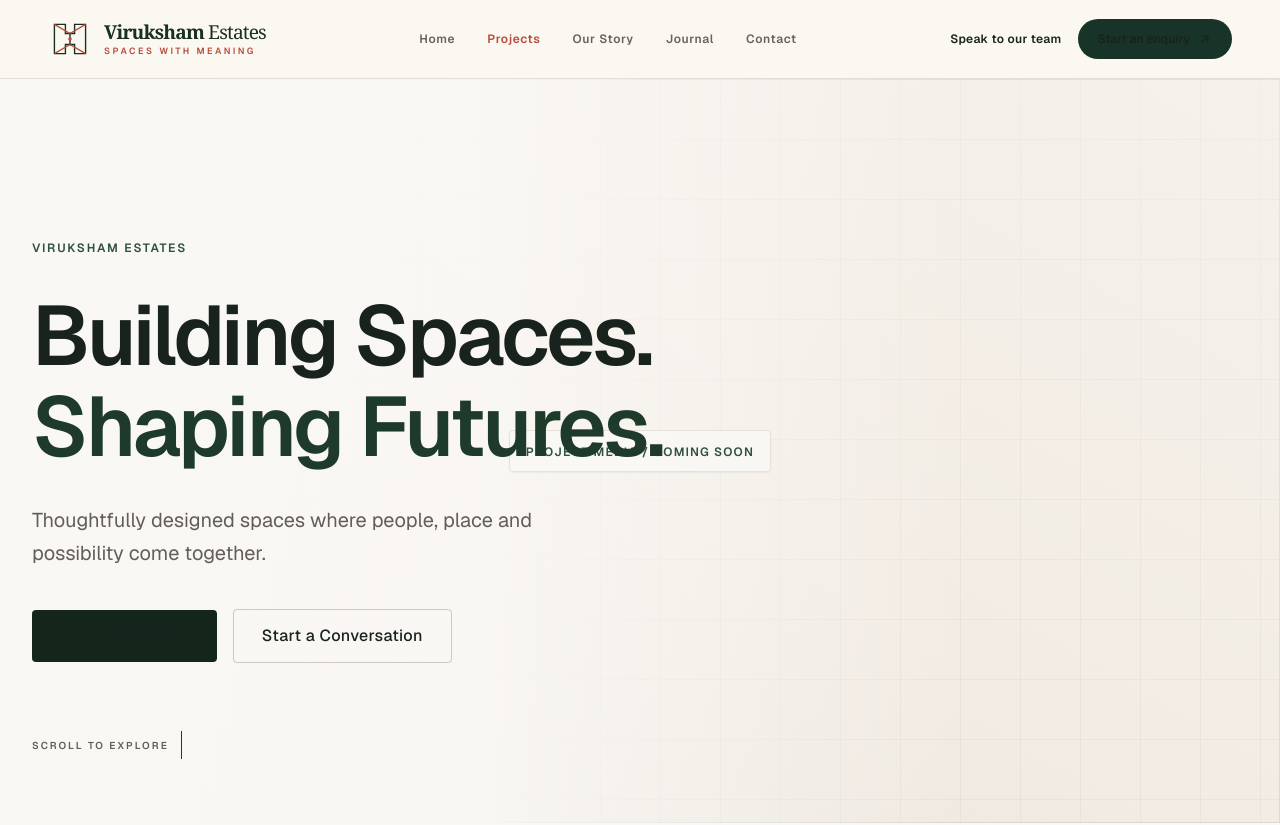
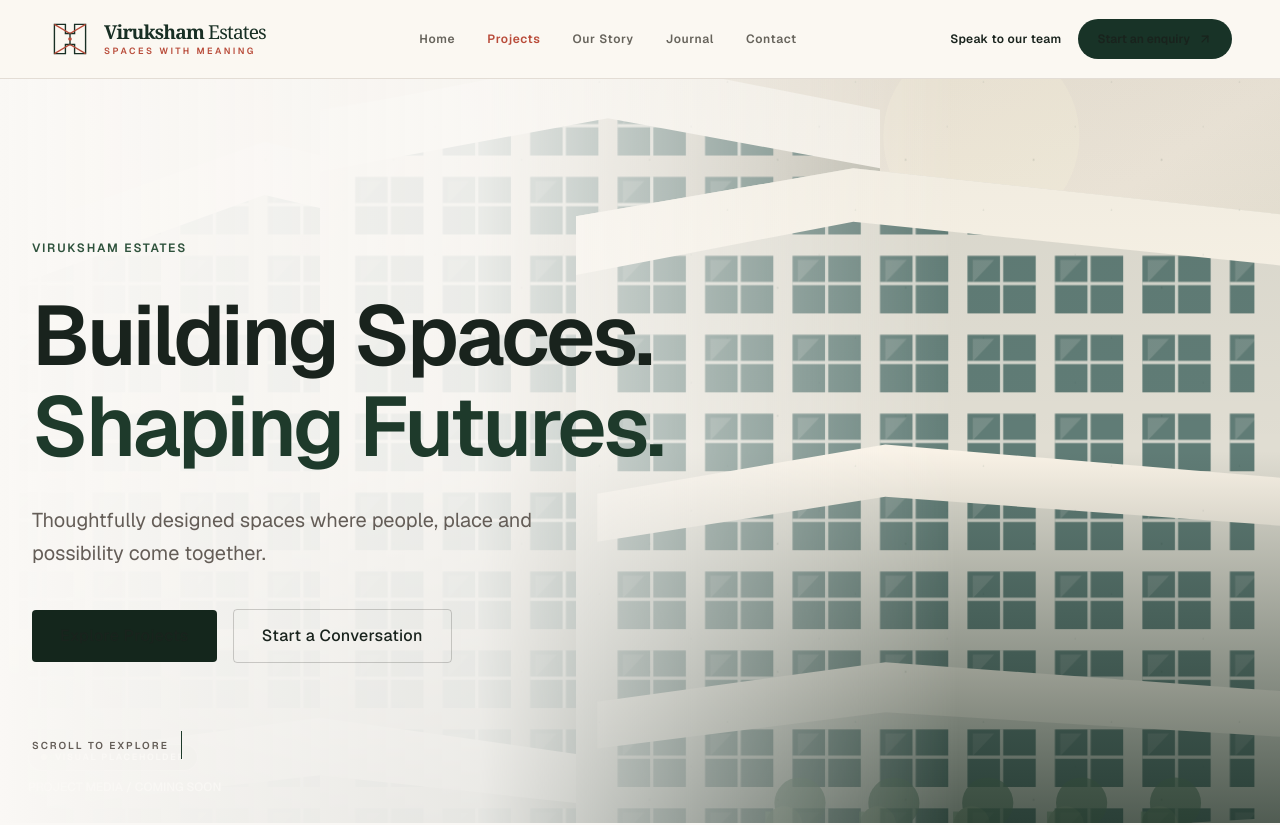
Before and after one commit to Sanjayram3269/viruksham-estates, a Next.js app: page / in a window 1280 px wide. Shown: the top 825 px of the page. Built offline with nearby package versions, Linux system fonts and the light colour scheme.

Commit message:
feat: add architectural media placeholders

```diff
--- a/components/ui/media-placeholder.tsx
+++ b/components/ui/media-placeholder.tsx
@@ -4,54 +4,89 @@ import { cn } from "@/lib/utils";
 interface MediaPlaceholderProps {
   label?: string;
   className?: string;
+  variant?: "hero" | "project" | "detail" | "land";
 }
 
 export function MediaPlaceholder({
-  label = "PROJECT MEDIA / COMING SOON",
+  label = "PROJECT PHOTOGRAPH COMING SOON",
   className,
+  variant = "project",
 }: MediaPlaceholderProps) {
+  const isHero = variant === "hero";
+  const isLand = variant === "land";
+
   return (
-    <div
-      className={cn(
-        "relative flex h-full w-full items-center justify-center overflow-hidden bg-[#f2ece4] text-[#645d57]",
-        className
-      )}
-      aria-label={label}
-    >
-      {/* Subtle Architectural Grid Treatment */}
-      <svg
-        className="absolute inset-0 h-full w-full opacity-20 stroke-[#1e3a2b]"
-        xmlns="http://www.w3.org/2000/svg"
-        width="100%"
-        height="100%"
-        aria-hidden="true"
-      >
+    <div className={cn("relative isolate h-full min-h-[240px] w-full overflow-hidden bg-[#e6dfd2]", className)} aria-label={label} role="img">
+      <svg viewBox="0 0 1200 820" preserveAspectRatio="xMidYMid slice" className="absolute inset-0 h-full w-full" aria-hidden="true">
         <defs>
-          <pattern
-            id="architectural-grid"
-            width="60"
-            height="60"
-            patternUnits="userSpaceOnUse"
-          >
-            <path
-              d="M 60 0 L 0 0 0 60"
-              fill="none"
-              stroke="currentColor"
-              strokeWidth="0.5"
-            />
+          <linearGradient id="ve-sky" x1="0" y1="0" x2="1" y2="1">
+            <stop offset="0%" stopColor={isHero ? "#d8d7c9" : "#e5dccd"} />
+            <stop offset="54%" stopColor={isLand ? "#b9c0a0" : "#f1e9dc"} />
+            <stop offset="100%" stopColor={isHero ? "#a9b7a8" : "#c6c8b6"} />
+          </linearGradient>
+          <linearGradient id="ve-building" x1="0" y1="0" x2="1" y2="1">
+            <stop offset="0%" stopColor="#f6f0e5" />
+            <stop offset="50%" stopColor="#c8c4b7" />
+            <stop offset="100%" stopColor="#8b9a91" />
+          </linearGradient>
+          <linearGradient id="ve-shadow" x1="0" y1="0" x2="1" y2="0">
+            <stop offset="0%" stopColor="#17392c" stopOpacity=".42" />
+            <stop offset="100%" stopColor="#17392c" stopOpacity="0" />
+          </linearGradient>
+          <pattern id="ve-window-grid" width="82" height="74" patternUnits="userSpaceOnUse">
+            <rect x="5" y="5" width="64" height="54" fill="#52716c" fillOpacity=".9" />
+            <path d="M37 5V59M5 31H69" stroke="#f6f0e5" strokeOpacity=".78" strokeWidth="3" />
+            <path d="M10 9L30 9L10 30Z" fill="#f4f3e6" fillOpacity=".15" />
+          </pattern>
+          <pattern id="ve-grain" width="120" height="120" patternUnits="userSpaceOnUse">
+            <circle cx="9" cy="17" r="1" fill="#183327" fillOpacity=".12" />
+            <circle cx="82" cy="64" r=".8" fill="#183327" fillOpacity=".1" />
+            <circle cx="48" cy="106" r=".7" fill="#183327" fillOpacity=".1" />
           </pattern>
         </defs>
-        <rect width="100%" height="100%" fill="url(#architectural-grid)" />
+        <rect width="1200" height="820" fill="url(#ve-sky)" />
+        <circle cx="920" cy="115" r="92" fill="#f9f2df" fillOpacity=".4" />
+        {isLand ? (
+          <>
+            <path d="M0 460L260 320L470 430L690 280L930 430L1200 300V820H0Z" fill="#8d9e82" />
+            <path d="M0 580L300 455L520 555L800 400L1200 560V820H0Z" fill="#6d8b70" />
+            <path d="M0 700L380 570L650 655L970 525L1200 620V820H0Z" fill="#456a50" />
+            <path d="M125 820L480 575L590 575L380 820Z" fill="#eee2c8" />
+            <path d="M390 820L610 575L645 575L520 820Z" fill="#f8f2e7" />
+            {Array.from({length: 7}).map((_, i) => <path key={i} d={`M${105 + i*145} 640L${30+i*172} 690M${270+i*145} 735L${200+i*145} 780`} stroke="#e1d7be" strokeWidth="2" />)}
+          </>
+        ) : (
+          <>
+            <path d="M0 820V210L248 126L410 165V820Z" fill="#c9c6b9" />
+            <path d="M18 224L245 152L385 183V820H18Z" fill="url(#ve-window-grid)" />
+            <path d="M0 208L248 120L410 160V208L248 170L0 260Z" fill="#f8f2e8" />
+            <path d="M300 820V90L570 45L825 95V820Z" fill="url(#ve-building)" />
+            <path d="M328 133L570 95L792 138V785H328Z" fill="url(#ve-window-grid)" />
+            <path d="M300 92L570 40L825 90V145L570 98L300 148Z" fill="#fbf6ed" />
+            <path d="M540 820V190L800 145L1200 188V820Z" fill="#e0ddd2" />
+            <path d="M568 220L805 180L1176 222V755L568 790Z" fill="url(#ve-window-grid)" />
+            <path d="M540 190L800 145L1200 188V236L800 195L540 245Z" fill="#faf4e8" />
+            <path d="M560 450L830 404L1200 435V480L830 453L560 495Z" fill="#f9f2e6" />
+            <path d="M560 645L830 608L1200 635V678L830 655L560 689Z" fill="#f9f2e6" />
+            <path d="M0 700L300 660L540 694V740L300 714L0 748Z" fill="#f8f2e8" />
+            <path d="M0 820L0 620L300 584V820Z" fill="url(#ve-shadow)" />
+            <path d="M0 820L210 770L370 820Z" fill="#7f927c" />
+            <path d="M700 820L820 760L1040 820Z" fill="#718674" />
+            {Array.from({length: 5}).map((_, i) => <g key={i} opacity=".65"><path d={`M${720+i*88} 820v-72`} stroke="#8caa8a" strokeWidth="5" /><circle cx={750+i*88} cy="740" r="24" fill="#63836b" /><circle cx={735+i*88} cy="760" r="17" fill="#7a9675" /></g>)}
+          </>
+        )}
+        <rect width="1200" height="820" fill="url(#ve-grain)" />
       </svg>
-
-      {/* Subtle Architectural Gradient Overlay */}
-      <div className="absolute inset-0 bg-gradient-to-tr from-[#14261c]/5 via-transparent to-[#faf8f5]/40" />
-
-      {/* Label Badge */}
-      <div className="relative z-10 rounded-sm border border-[#e7e2d9] bg-[#faf8f5]/85 px-4 py-2 backdrop-blur-xs shadow-xs">
-        <span className="text-xs font-semibold uppercase tracking-widest text-[#2e523c]">
-          {label}
-        </span>
+      <div className="absolute inset-0 bg-gradient-to-t from-[#13251c]/70 via-transparent to-[#13251c]/5" />
+      <div className="absolute inset-x-0 bottom-0 flex items-end justify-between gap-4 p-5 sm:p-7">
+        <div>
+          <span className="inline-flex items-center gap-2 rounded-full border border-white/30 bg-[#13251c]/45 px-3 py-1.5 text-[9px] font-semibold uppercase tracking-[0.19em] text-white/90 backdrop-blur-md">
+            <span className="h-1.5 w-1.5 rounded-full bg-[#d5b883]" />
+            Visual placeholder
+          </span>
+          <p className="mt-2 text-xs font-medium text-white/75">{label}</p>
+        </div>
+        {isHero && <span className="hidden text-[10px] uppercase tracking-[0.2em] text-white/60 sm:block">Replace with original photography</span>}
       </div>
     </div>
   );
```
